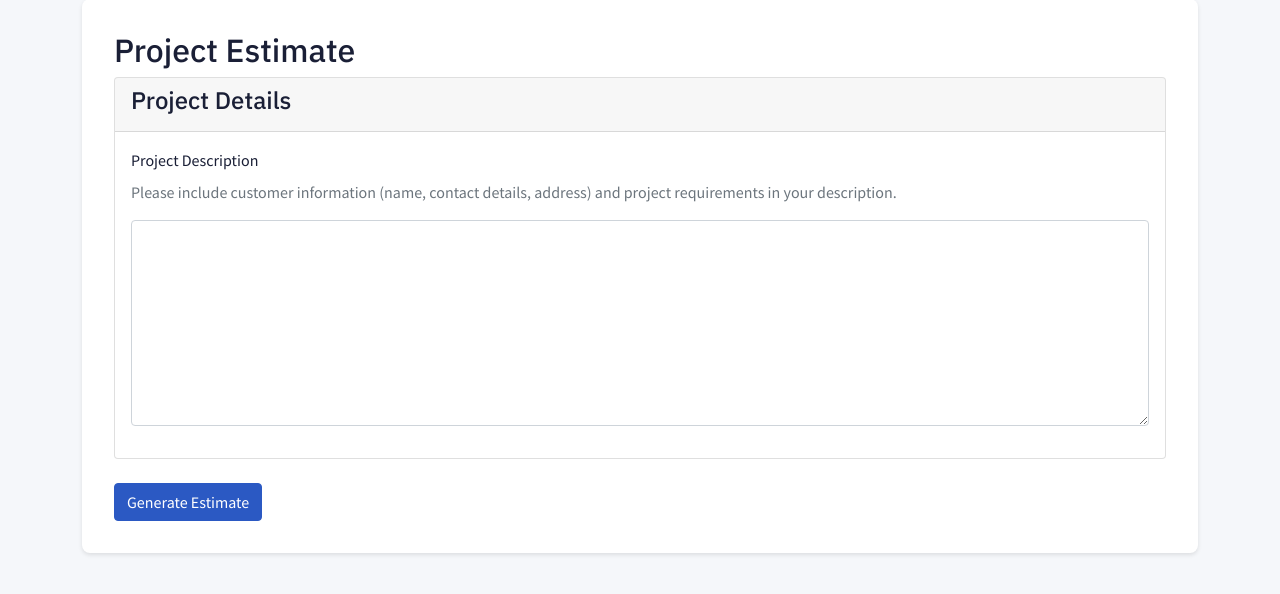
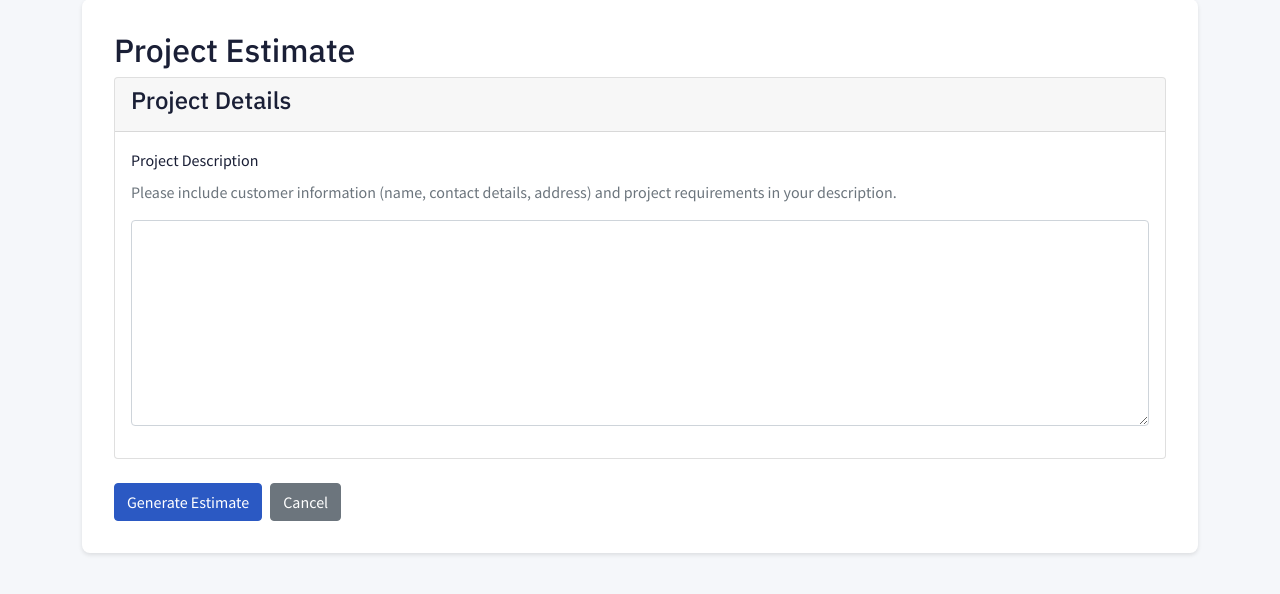
Before and after one commit to WesternBarbarian/proposal-pro, a Flask app: page /estimate in a window 1280 px wide. Shown: the part 81-675 px from the top of the page. Run offline with Flask 3, Linux system fonts and the light colour scheme; some libraries are stand-ins or nearby versions.

Commit message:
Assistant checkpoint: Added cancel button to estimate form
Assistant generated file changes:
- templates/estimate.html: Add cancel button to form

---

User prompt:

Add a cancel button to etimate.html so that the user can return to the new estimate screen without proceeding to create teh proposal.

```diff
--- a/templates/estimate.html
+++ b/templates/estimate.html
@@ -27,7 +27,10 @@
             </div>
         </div>
 
-        {{ form.submit(class="btn btn-primary") }}
+        <div class="d-flex gap-2">
+            {{ form.submit(class="btn btn-primary") }}
+            <a href="{{ url_for('estimate') }}" class="btn btn-secondary">Cancel</a>
+        </div>
     </form>
     {% elif project_details %}
     <div class="estimate-results">
```
